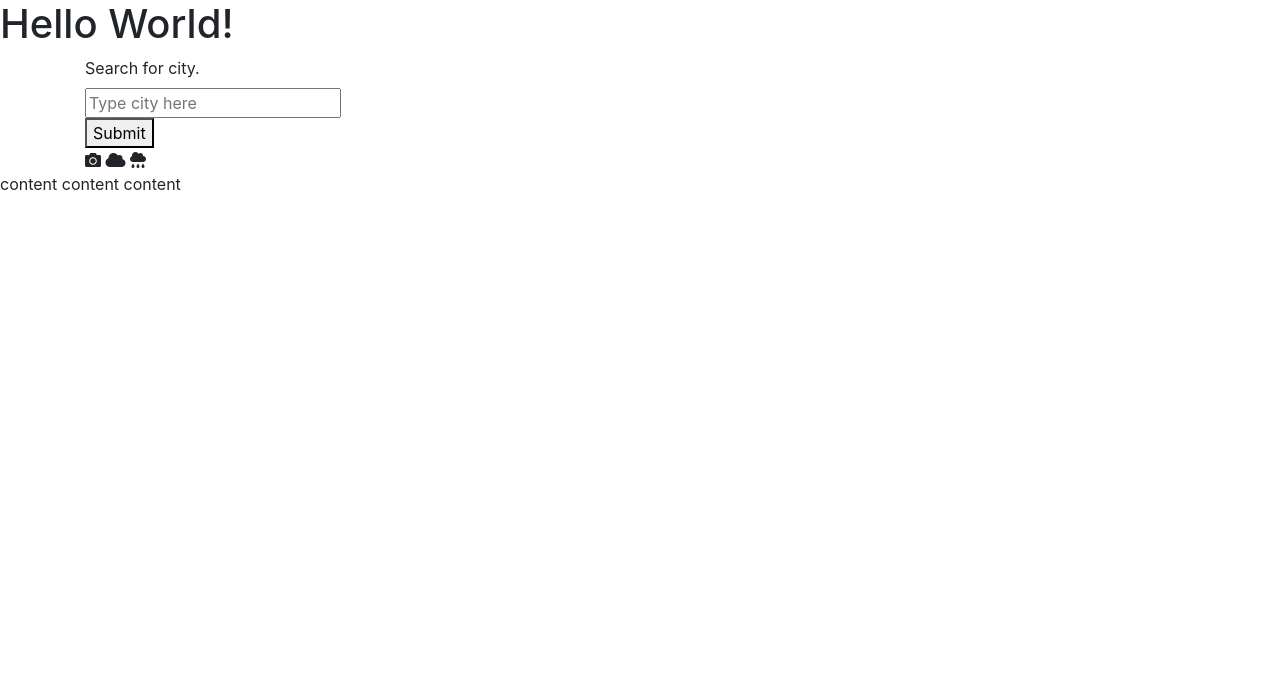
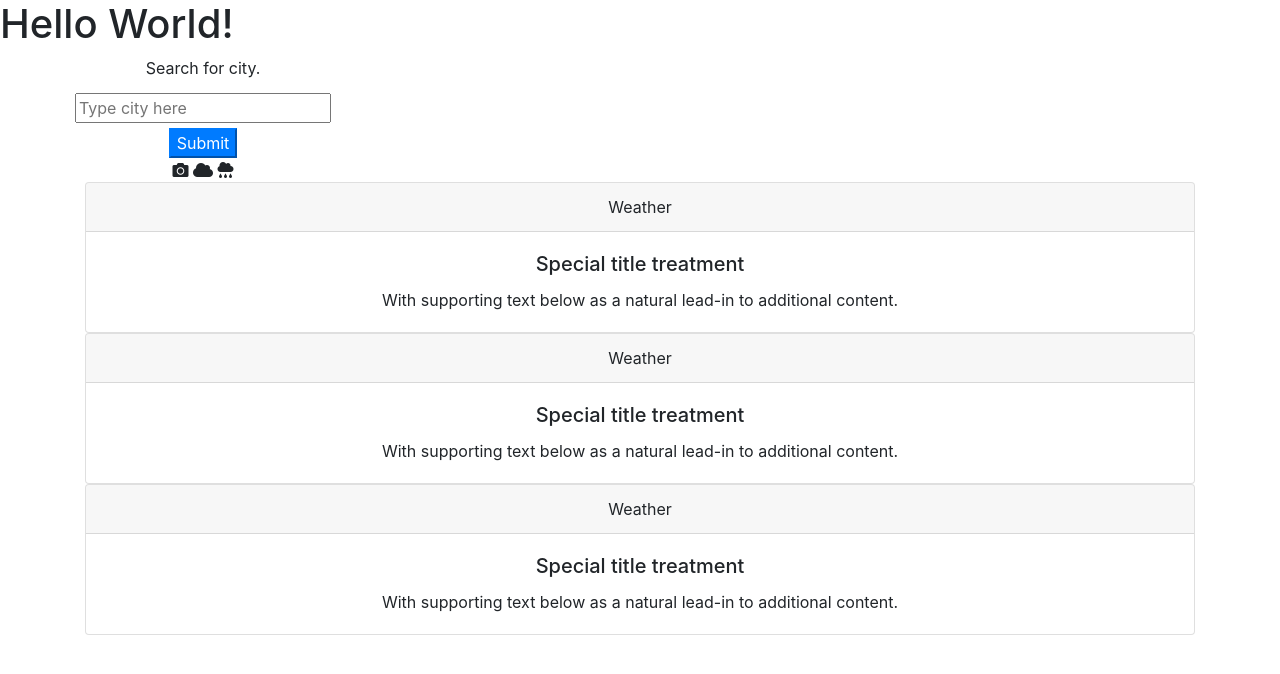
Before and after one commit to tongjac/Weather4U, a plain HTML site: page index.html in a window 1280 px wide. Drawn offline with nearby package versions, Linux system fonts and the light colour scheme.

Commit message:
Added click event in script and formatted front end

```diff
--- a/assets/app.js
+++ b/assets/app.js
@@ -1 +1,24 @@
 let weatherArray = [];
+
+let weatherCall =
+  "api.openweathermap.org/data/2.5/weather?q=London&appid=" + "apiKey";
+
+function trigger() {
+  fetch(weatherUrl)
+    .then((response) => {
+      return response.json();
+    })
+    .then((requestData) => {
+      if (cityInputVal !== requestData.name) {
+        alert("It's not a city. Please enter the name of the city."); // alerts the user they entered an unknown city
+        return;
+      }
+    });
+}
+
+document
+  .getElementById("submit-button")
+  .addEventListener("click", function (e) {
+    e.preventDefault;
+    console.log("clicked");
+  });
--- a/assets/styles.css
+++ b/assets/styles.css
@@ -0,0 +1,19 @@
+body {
+  background-color: lightblue;
+}
+
+form {
+  padding: 5px;
+}
+
+.container {
+  text-align: center;
+}
+
+button {
+  /* padding: 10px;
+  margin: 10px;
+  cursor: pointer;
+  font-size: 12px;
+  background-color: lightblue; */
+}
--- a/index.html
+++ b/index.html
@@ -22,12 +22,15 @@
     <h1>Hello World!</h1>
     <!-- Start of weather dashboard search form area -->
     <div class="container">
+      <div class="row">
         <div class="col-med">
           <label for="search-form">Search for city.</label>
           <form>
             <input type="text" id="search-form" placeholder="Type city here" />
           </form>
-        <button class="submit-button" type="submit">Submit</button><br />
+          <button class="btn-primary" id="submit-button" type="submit">
+            Submit</button
+          ><br />
           <i class="fas fa-camera"></i>
           <i class="fas fa-cloud"></i>
           <i class="fas fa-cloud-rain"></i>
@@ -36,17 +39,40 @@
       <!-- End of search form area -->
 
       <!-- Start of propagation container -->
-    <container id="display-here">
-      <column-med>content content content</column-med>
-    </container>
+      <div class="card">
+        <div class="card-header">Weather</div>
+        <div class="card-body">
+          <h5 class="card-title">Special title treatment</h5>
+          <p class="card-text">
+            With supporting text below as a natural lead-in to additional
+            content.
+          </p>
+        </div>
+      </div>
+      <div class="card">
+        <div class="card-header">Weather</div>
+        <div class="card-body">
+          <h5 class="card-title">Special title treatment</h5>
+          <p class="card-text">
+            With supporting text below as a natural lead-in to additional
+            content.
+          </p>
+        </div>
+      </div>
+      <div class="card">
+        <div class="card-header">Weather</div>
+        <div class="card-body">
+          <h5 class="card-title">Special title treatment</h5>
+          <p class="card-text">
+            With supporting text below as a natural lead-in to additional
+            content.
+          </p>
+        </div>
+      </div>
       <!-- End of propagation container -->
+    </div>
     <!-- Start of scripts -->
     <script src="./assets/app.js"></script>
-    <script
-      src="https://stackpath.bootstrapcdn.com/bootstrap/4.5.2/js/bootstrap.min.js"
-      integrity="sha384-B4gt1jrGC7Jh4AgTPSdUtOBvfO8shuf57BaghqFfPlYxofvL8/KUEfYiJOMMV+rV"
-      crossorigin="anonymous"
-    ></script>
     <!-- End Scripts -->
   </body>
 </html>
```
Lines whose indentation alone changed are shown as unchanged.
